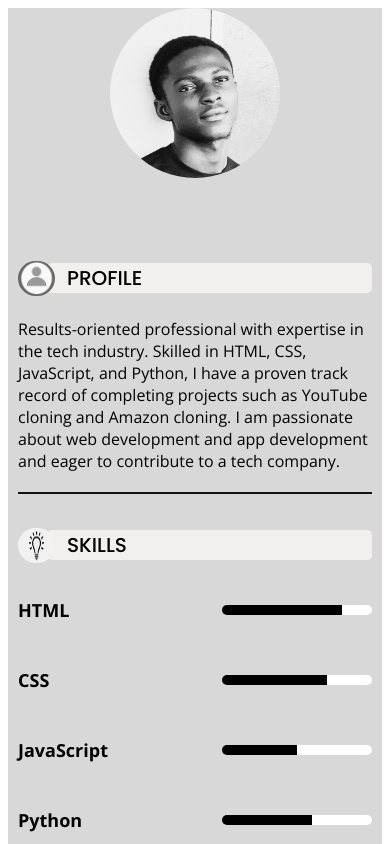
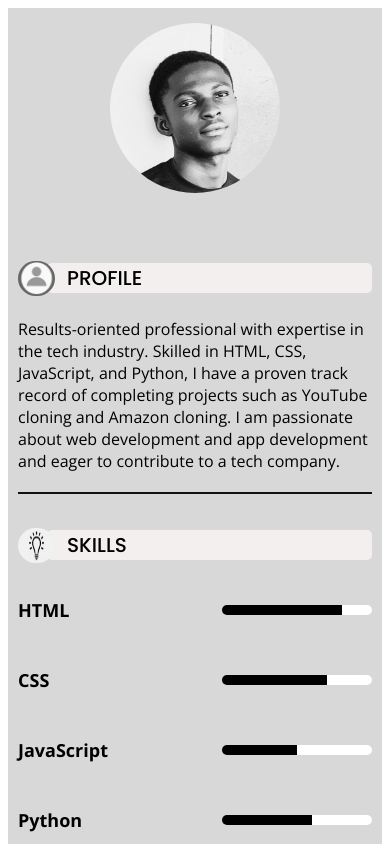
Before and after one commit to jessesarfoboateng/resume, a plain HTML site: page index.html in a window 390 px wide. Shown: the top 844 px of the page. Drawn offline with nearby package versions, Linux system fonts and the light colour scheme; a web font is replaced by a local one.

Commit message:
profile picture spacing

```diff
--- a/css/jessecv-leftside.css
+++ b/css/jessecv-leftside.css
@@ -112,6 +112,11 @@
     flex-direction: column;
   }
 
+  .my-picture {
+    margin-top: 15px;
+    margin-bottom: 35px;
+  }
+
   .left-side, .right-side {
     width: 100%;
     padding: 0px;
@@ -125,13 +130,12 @@
     margin-right: 10px;
   }
 
-
   .footer {
     display: flex;
     flex-direction: column;
     padding-top: 50px;
     width: 100%;
-    overflow: hidden;
+
   }
 
   .enquiries-layout {
```
